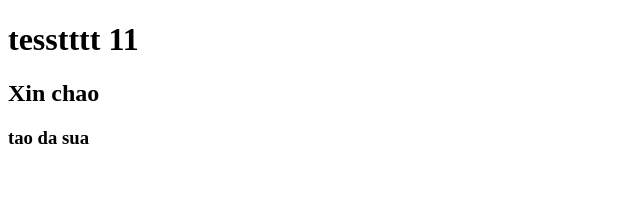
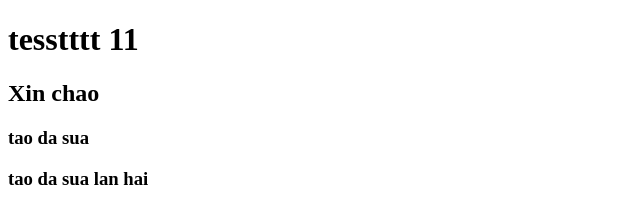
Before and after one commit to buimuoi2468-arch/test5, a plain HTML site: page index.html in a window 1280 px wide. Shown: the whole page, without its empty margins (0-640 px from the left). Drawn offline with Linux system fonts and the light colour scheme.

Commit message:
bo m lai sua

```diff
--- a/index.html
+++ b/index.html
@@ -9,5 +9,6 @@
     <h1>tesstttt 11</h1>
     <h2>Xin chao</h2>
     <h3>tao da sua</h3>
+    <h3>tao da sua lan hai</h3>
   </body>
 </html>
```
